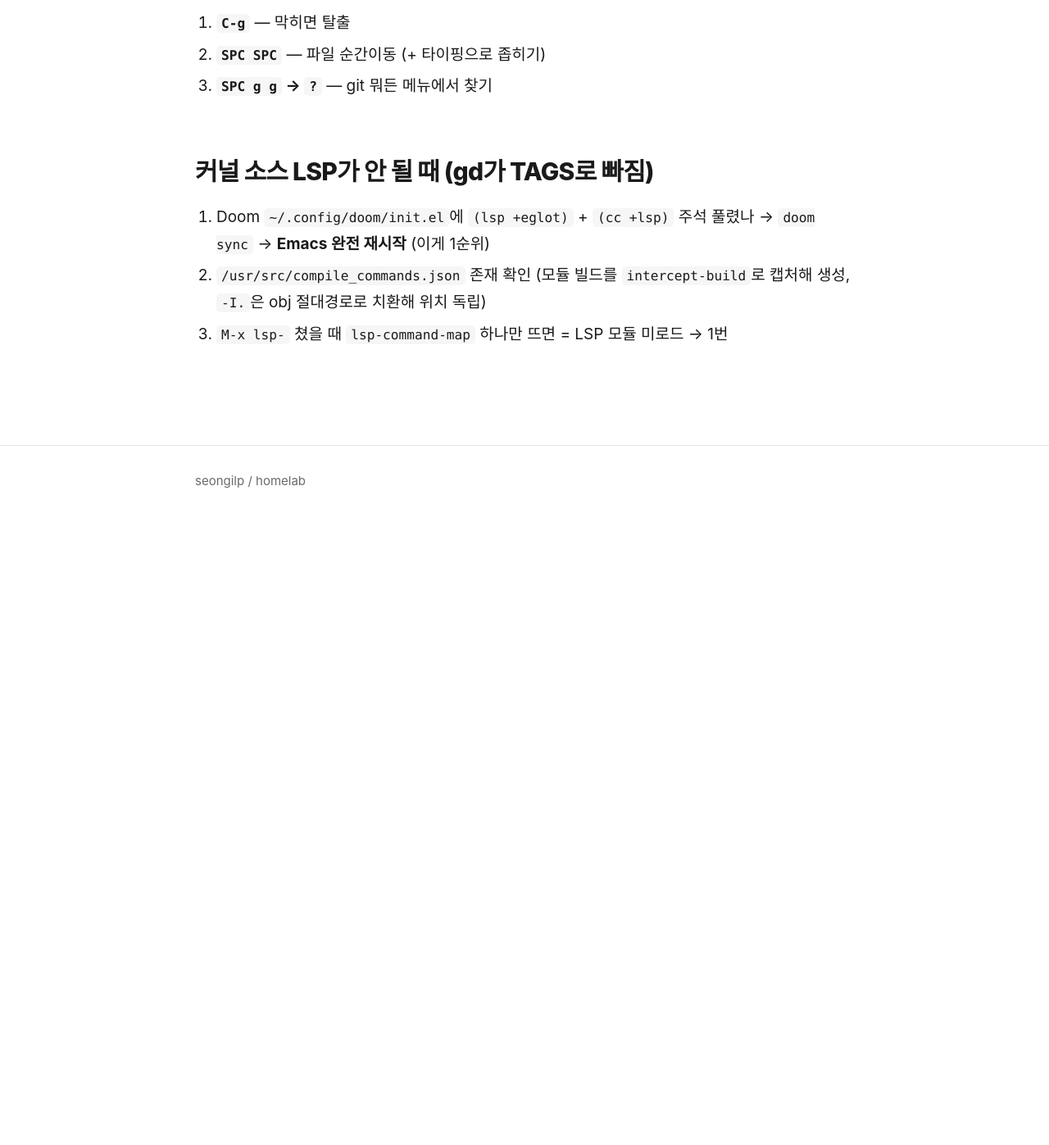
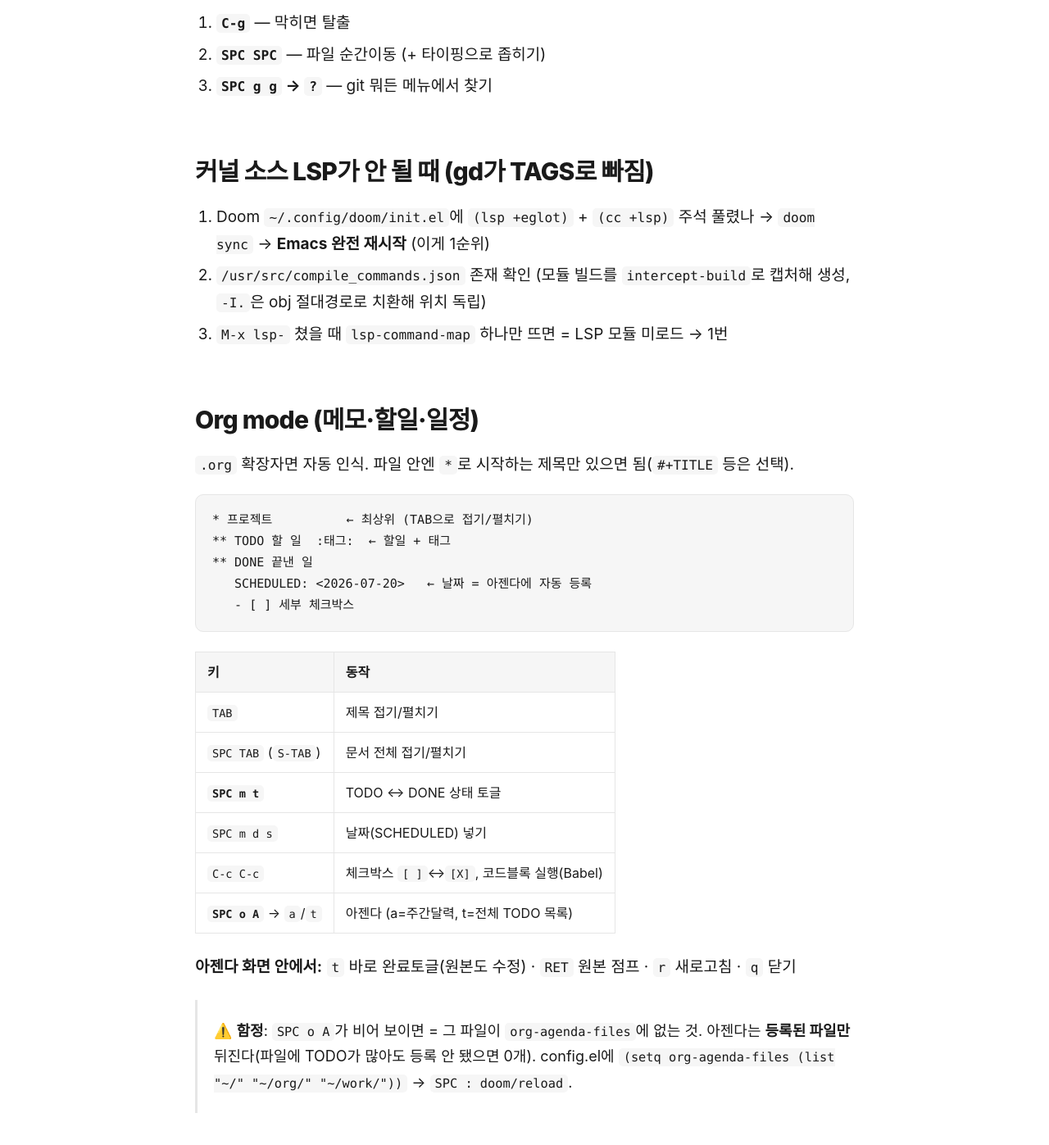
Before and after one commit to seongilp/homelab, a Jekyll site: the page built from docs/emacs.md, in a window 1280 px wide and 1400 px high, scrolled down 4161 px. Shown: the top 1397 px of the window at 82% size. Built offline with Jekyll 4.4.1, drawn with Linux system fonts in a browser that asks for light colours; our own code applies the rules of GitHub Pages for plain Markdown files; before the commit the page ends 4791 px from its top, so only the background shows below that.

Commit message:
docs(emacs): Org mode 섹션 추가 (할일/아젠다 + agenda-files 함정)

````diff
--- a/docs/emacs.md
+++ b/docs/emacs.md
@@ -105,3 +105,30 @@
 1. Doom `~/.config/doom/init.el`에 `(lsp +eglot)` + `(cc +lsp)` 주석 풀렸나 → `doom sync` → **Emacs 완전 재시작** (이게 1순위)
 2. `/usr/src/compile_commands.json` 존재 확인 (모듈 빌드를 `intercept-build`로 캡처해 생성, `-I.`은 obj 절대경로로 치환해 위치 독립)
 3. `M-x lsp-` 쳤을 때 `lsp-command-map` 하나만 뜨면 = LSP 모듈 미로드 → 1번
+
+## Org mode (메모·할일·일정)
+
+`.org` 확장자면 자동 인식. 파일 안엔 `*`로 시작하는 제목만 있으면 됨(`#+TITLE` 등은 선택).
+
+```
+* 프로젝트          ← 최상위 (TAB으로 접기/펼치기)
+** TODO 할 일  :태그:  ← 할일 + 태그
+** DONE 끝낸 일
+   SCHEDULED: <2026-07-20>   ← 날짜 = 아젠다에 자동 등록
+   - [ ] 세부 체크박스
+```
+
+| 키 | 동작 |
+|----|------|
+| `TAB` | 제목 접기/펼치기 |
+| `SPC TAB` (`S-TAB`) | 문서 전체 접기/펼치기 |
+| **`SPC m t`** | TODO ↔ DONE 상태 토글 |
+| `SPC m d s` | 날짜(SCHEDULED) 넣기 |
+| `C-c C-c` | 체크박스 `[ ]`↔`[X]`, 코드블록 실행(Babel) |
+| **`SPC o A`** → `a`/`t` | 아젠다 (a=주간달력, t=전체 TODO 목록) |
+
+**아젠다 화면 안에서:** `t` 바로 완료토글(원본도 수정) · `RET` 원본 점프 · `r` 새로고침 · `q` 닫기
+
+> ⚠️ **함정**: `SPC o A`가 비어 보이면 = 그 파일이 `org-agenda-files`에 없는 것.
+> 아젠다는 **등록된 파일만** 뒤진다(파일에 TODO가 많아도 등록 안 됐으면 0개).
+> config.el에 `(setq org-agenda-files (list "~/" "~/org/" "~/work/"))` → `SPC : doom/reload`.
````
